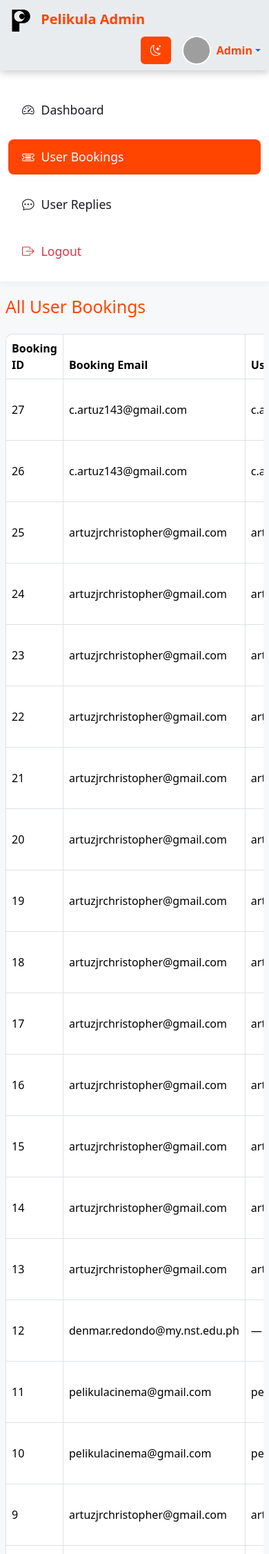
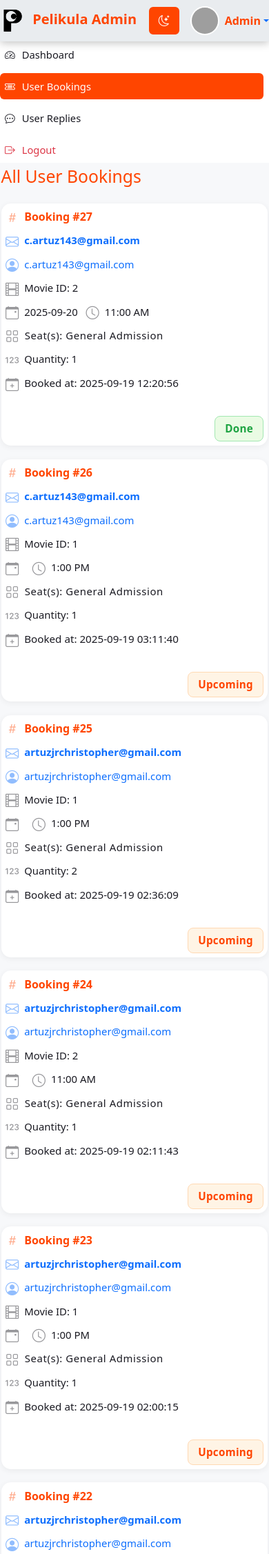
Before and after one commit to timbibat/PELIKULA_APP, a PHP site: page /view_user_bookings.php in a window 390 px wide. Shown: the top 2253 px of the page at 69% size. Run offline with PHP 8.4, Linux system fonts and the light colour scheme; a user stored in the database is signed in; data comes from the database, SQL or seed files in the repository; grey boxes are pictures that could not be loaded.

Commit message:
user replies and booking ui

```diff
--- a/view_user_bookings.php
+++ b/view_user_bookings.php
@@ -42,6 +42,7 @@
 <head>
     <meta charset="UTF-8">
     <title>User Bookings - Admin - Pelikula</title>
+    <meta name="viewport" content="width=device-width, initial-scale=1">
     <link href="https://cdn.jsdelivr.net/npm/bootstrap@5.3.8/dist/css/bootstrap.min.css" rel="stylesheet">
     <link rel="stylesheet" href="https://cdn.jsdelivr.net/npm/bootstrap-icons@1.11.3/font/bootstrap-icons.min.css">
     <style>
@@ -71,6 +72,10 @@
       --toggle-btn-color: #0d6efd;
       --toggle-btn-border: #0d6efd;
     }
+    html, body {
+      max-width: 100vw;
+      overflow-x: hidden;
+    }
     body { background: var(--bg-main); color: var(--text-main);}
     .navbar { background: var(--navbar-bg) !important; box-shadow:0 2px 12px rgba(0,0,0,0.25);}
     .navbar .navbar-brand { color: var(--accent) !important; }
@@ -89,6 +94,9 @@
       min-height: 100vh;
       padding-top: 2rem;
       box-shadow: 1px 0 12px rgba(0,0,0,0.07);
+      position: sticky;
+      top: 0;
+      z-index: 100;
     }
     .dashboard-sidebar .nav-link {
       color: var(--sidebar-text);
@@ -101,6 +109,7 @@
       display: flex;
       align-items: center;
       gap: 10px;
+      white-space: nowrap;
     }
     .dashboard-sidebar .nav-link.active,
     .dashboard-sidebar .nav-link:hover {
@@ -109,19 +118,113 @@
     }
     .dashboard-main {
       padding: 2.5rem 2rem;
+      min-height: 100vh;
     }
-    .status-done { color: green; font-weight: bold; }
-    .status-upcoming { color: var(--accent); font-weight: bold; }
-    .status-cancelled { color: red; font-weight: bold; }
-    .table thead { background: var(--accent); color: #fff; }
-    .table-bordered {
-        border-radius: 12px;
-        overflow: hidden;
+    .booking-card {
+      background: var(--bg-card);
+      border-radius: 14px;
       box-shadow: 0 2px 10px rgba(0,0,0,0.06);
+      margin-bottom: 1.2rem;
+      padding: 1.2rem 1.5rem;
+      display: flex;
+      flex-wrap: wrap;
+      gap: 24px;
+      align-items: center;
+      transition: box-shadow 0.15s;
     }
-    @media (max-width: 991.98px) {
-      .dashboard-sidebar { min-height: auto; }
-      .dashboard-main { padding: 1.4rem 0.5rem; }
+    .booking-card:hover {
+      box-shadow: 0 6px 24px rgba(0,0,0,0.13);
+    }
+    .booking-left {
+      flex:2 1 280px;
+      min-width: 200px;
+    }
+    .booking-right {
+      flex:1 1 180px;
+      text-align:right;
+      min-width: 120px;
+    }
+    .booking-id {
+      font-size: 1.1rem;
+      font-weight: 700;
+      color: var(--accent);
+      margin-bottom: 0.4rem;
+    }
+    .booking-detail {
+      margin-bottom: 0.35rem;
+      font-size: 0.99rem;
+    }
+    .badge-status {
+      font-size: 0.95rem;
+      padding: 6px 14px;
+      border-radius: 8px;
+      font-weight: 600;
+      letter-spacing: 0.02em;
+      margin-top: 7px;
+      display:inline-block;
+    }
+    .status-done { background: #eafbe4; color: #1fa443; border: 1px solid #a2e7b1;}
+    .status-upcoming { background: #fff4e5; color: var(--accent); border: 1px solid #ffd9b3;}
+    .status-cancelled { background: #ffe5e0; color: #cc0000; border: 1px solid #ffbdb2;}
+    .booking-email { color: #0d6efd; font-weight: 600;}
+    .user-email { color: #0d6efd;}
+    .booking-seats { letter-spacing: 0.04em; }
+    .booking-card .icon {
+      font-size: 1.2rem;
+      opacity: 0.45;
+      margin-right: 8px;
+      vertical-align: middle;
+    }
+    .booked-at {
+      font-size: 0.95rem;
+      color: var(--text-main);
+      margin-top: 0.4rem;
+    }
+    /* Responsive styles */
+    @media (max-width:1200px) {
+      .dashboard-main { padding: 2rem 0.5rem; }
+      .booking-card { padding: 1rem 0.7rem;}
+    }
+    @media (max-width:991.98px) {
+      .container-fluid, .main-row, .dashboard-sidebar, .dashboard-main {
+        width: 100% !important;
+        max-width: 100vw !important;
+        margin: 0 !important;
+        padding: 0 !important;
+        box-sizing: border-box;
+      }
+      .dashboard-sidebar {
+        min-height: auto;
+        padding-top: 1rem;
+        margin-bottom: 1rem;
+        flex-direction: row;
+        gap: 0.5rem;
+        box-shadow: none;
+        position: relative !important;
+        top: 0 !important;
+        left: 0 !important;
+        z-index: 100;
+      }
+      .dashboard-sidebar .nav-link {
+        font-size: 1rem;
+        margin-bottom: 0;
+        margin-right: 8px;
+        padding: 10px 12px;
+        border-radius: 6px;
+        white-space: nowrap;
+      }
+      .dashboard-main { padding: 0.8rem 0.2rem !important; }
+      .main-row { flex-direction: column;}
+      .booking-card { padding: 0.7rem 0.2rem;}
+    }
+    @media (max-width:700px) {
+      .dashboard-sidebar { padding-top: 0.5rem; }
+      .dashboard-sidebar .nav-link { font-size: 0.92rem; padding: 8px 7px; }
+      .dashboard-main { padding: 0.3rem 0.1rem !important;}
+      .main-row { flex-direction: column;}
+      .booking-card { font-size: 0.93rem; padding: 0.4rem;}
+      .booking-id { font-size: 1rem;}
+      .booking-detail { font-size: 0.93rem;}
     }
     </style>
     <script>
@@ -176,9 +279,9 @@
   </div>
 </nav>
 <div class="container-fluid">
-  <div class="row">
+  <div class="row main-row">
     <!-- Sidebar -->
-    <nav class="col-lg-2 col-md-3 dashboard-sidebar d-flex flex-column">
+    <nav class="col-lg-2 col-md-3 dashboard-sidebar d-flex flex-column flex-md-column flex-lg-column flex-row flex-wrap">
       <a href="admin_dashboard.php" class="nav-link"><i class="bi bi-speedometer2"></i> Dashboard</a>
       <a href="view_user_bookings.php" class="nav-link active"><i class="bi bi-ticket-detailed"></i> User Bookings</a>
       <a href="view_user_replies.php" class="nav-link"><i class="bi bi-chat-dots"></i> User Replies</a>
@@ -190,48 +293,46 @@
       <?php if (count($bookings) === 0): ?>
           <div class="alert alert-info">No bookings found.</div>
       <?php else: ?>
-          <div class="table-responsive">
-          <table class="table table-bordered align-middle">
-              <thead>
-                  <tr>
-                      <th>Booking ID</th>
-                      <th>Booking Email</th>
-                      <th>User Email (if registered)</th>
-                      <th>Movie ID</th>
-                      <th>Show Date</th>
-                      <th>Showtime</th>
-                      <th>Seat</th>
-                      <th>Quantity</th>
-                      <th>Booked At</th>
-                      <th>Status</th>
-                  </tr>
-              </thead>
-              <tbody>
           <?php foreach ($bookings as $b): ?>
-                      <tr>
-                          <td><?php echo $b['booking_id']; ?></td>
-                          <td><?php echo htmlspecialchars($b['booking_email']); ?></td>
-                          <td><?php echo $b['user_email'] ? htmlspecialchars($b['user_email']) : '—'; ?></td>
-                          <td><?php echo htmlspecialchars($b['movie_id']); ?></td>
-                          <td><?php echo htmlspecialchars($b['showdate']); ?></td>
-                          <td><?php echo htmlspecialchars($b['showtime']); ?></td>
-                          <td><?php echo htmlspecialchars($b['seat']); ?></td>
-                          <td><?php echo htmlspecialchars($b['quantity']); ?></td>
-                          <td><?php echo htmlspecialchars($b['booked_at']); ?></td>
-                          <td>
+            <div class="booking-card">
+              <div class="booking-left">
+                <div class="booking-id">
+                  <i class="bi bi-hash icon"></i>Booking #<?= $b['booking_id']; ?>
+                </div>
+                <div class="booking-detail booking-email">
+                  <i class="bi bi-envelope icon"></i><?= htmlspecialchars($b['booking_email']); ?>
+                </div>
+                <div class="booking-detail user-email">
+                  <i class="bi bi-person-circle icon"></i><?= $b['user_email'] ? htmlspecialchars($b['user_email']) : '—'; ?>
+                </div>
+                <div class="booking-detail">
+                  <i class="bi bi-film icon"></i>Movie ID: <?= htmlspecialchars($b['movie_id']); ?>
+                </div>
+                <div class="booking-detail">
+                  <i class="bi bi-calendar-event icon"></i><?= htmlspecialchars($b['showdate']); ?> &nbsp;
+                  <i class="bi bi-clock icon"></i><?= htmlspecialchars($b['showtime']); ?>
+                </div>
+                <div class="booking-detail booking-seats">
+                  <i class="bi bi-grid icon"></i>Seat(s): <?= htmlspecialchars($b['seat']); ?>
+                </div>
+                <div class="booking-detail">
+                  <i class="bi bi-123 icon"></i>Quantity: <?= htmlspecialchars($b['quantity']); ?>
+                </div>
+                <div class="booked-at">
+                  <i class="bi bi-calendar-plus icon"></i>Booked at: <?= htmlspecialchars($b['booked_at']); ?>
+                </div>
+              </div>
+              <div class="booking-right">
                 <?php if ($b['status'] === 'Done'): ?>
-                                  <span class="status-done">Done</span>
+                    <span class="badge-status status-done">Done</span>
                 <?php elseif ($b['status'] === 'Cancelled'): ?>
-                                  <span class="status-cancelled">Cancelled</span>
+                    <span class="badge-status status-cancelled">Cancelled</span>
                 <?php else: ?>
-                                  <span class="status-upcoming">Upcoming</span>
+                    <span class="badge-status status-upcoming">Upcoming</span>
                 <?php endif; ?>
-                          </td>
-                      </tr>
+              </div>
+            </div>
           <?php endforeach; ?>
-              </tbody>
-          </table>
-          </div>
       <?php endif; ?>
     </main>
   </div>
```
Also changed, not shown: view_user_replies.php (+102 -49 lines). Lines whose indentation alone changed are shown as unchanged.
